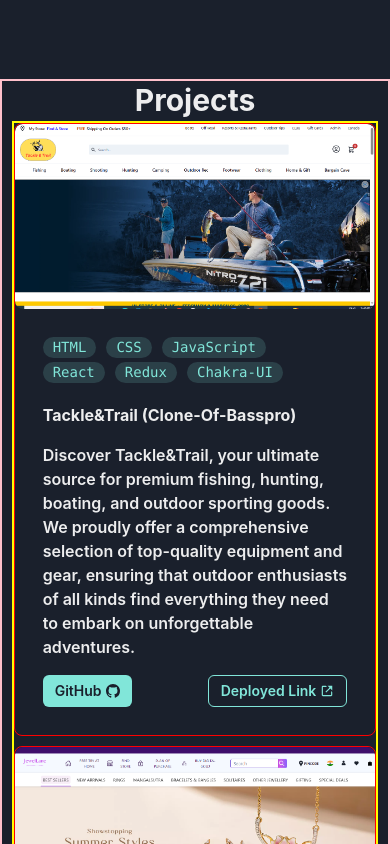
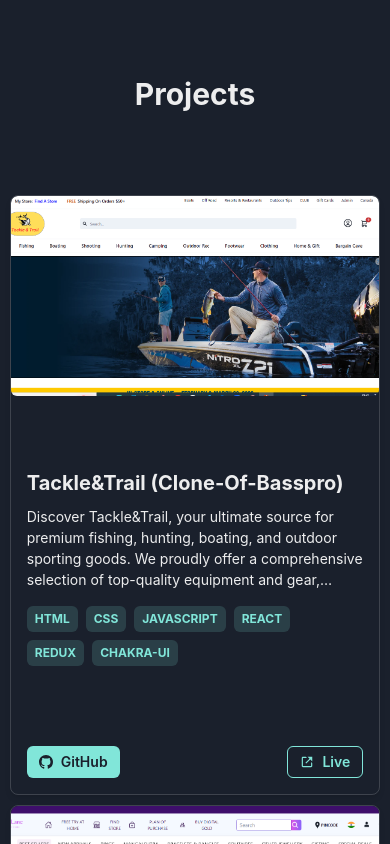
Before and after one commit to Harshitakatara34/Harshitakatara34.github.io, a React (Create React App) app: page / in a window 390 px wide. Shown: the part 5720-6564 px from the top of the page. Built offline with nearby package versions, Linux system fonts and the light colour scheme.

Commit message:
changes-done

```diff
--- a/src/Components/Contact.jsx
+++ b/src/Components/Contact.jsx
@@ -1,70 +1,186 @@
-      import React from 'react'
-      // import { HiOutlineMail } from "react-icons/hi";
-      // import { FaGithub, FaLinkedin } from "react-icons/fa";
+import React, { useEffect } from "react";
 import { FaGithub, FaLinkedin } from "react-icons/fa";
-      import {HiOutlineMail} from "react-icons/hi";
-      import { HiOutlinePhone } from 'react-icons/hi';
-      //  import { BsFillPersonLinesFill} from "react-icons/bs";
+import { HiOutlineMail, HiOutlinePhone } from "react-icons/hi";
 import {
+  Box,
+  Heading,
+  Input,
+  Textarea,
+  Button,
   FormControl,
   FormLabel,
-      FormErrorMessage,
   FormHelperText,
-      Input,
-      Textarea,
-      Button
-      } from '@chakra-ui/react'
-
-      import { Box, Heading, SimpleGrid } from "@chakra-ui/react";
+  VStack,
+  Stack,
+  IconButton,
+  Flex,
+  Image,
+  Text,
+  useBreakpointValue,
+} from "@chakra-ui/react";
+import AOS from 'aos';
+import 'aos/dist/aos.css';
+import { motion } from "framer-motion";
+import contactgif from "../Image/contactgif.svg"
+const MotionBox = motion(Box);
 
 const Contact = () => {
+  const formWidth = useBreakpointValue({ base: "100%", md: "60%", lg: "45%" });
+  const isMobile = useBreakpointValue({ base: true, md: false });
+  useEffect(() => {
+      // Initialize AOS
+      AOS.init({
+        duration: 800,
+        once: false, // Whether animation should happen only once
+        easing: 'ease-in-out',
+      });
+
+      // Refresh AOS after components are mounted
+      const timer = setTimeout(() => {
+        AOS.refresh();
+      }, 1000);
+
+      return () => clearTimeout(timer);
+    }, []);
   return (
-        <Box id="contact" textAlign={"center"} pt="130px" mt={"10"} style={{ display: "flex", justifyContent: "center", alignItems: "center", flexDirection: "column" ,gap:"5px"}}>
-        <Heading>Contact</Heading>
-        <h4>Submit the form below to get in touch with me!!</h4>
-        <FormControl as="form" action="https://getform.io/f/28236467-0f44-496b-80a3-8b3034c09c92" method="POST" style={{width:"40%",textAlign:"center"}}>
-          <FormLabel htmlFor="name">Name</FormLabel>
-          <Input type='text' id="name" name="name" placeholder='Enter Your Name' />
-          <FormLabel htmlFor="email">Email address</FormLabel>
-          <Input type='email' id="email" name="email" placeholder='Enter Your Email'/>
-          <FormLabel htmlFor="number">Mobile Number</FormLabel>
-          <Input type='number' id="number" name="number"  placeholder='Enter Your Mobile Number' />
-          <FormLabel htmlFor="message">Message</FormLabel>
-          <Textarea id="message" name="message"  placeholder='Enter Your Message'/>
-          <FormHelperText>We'll never share your details.</FormHelperText>
-          <Button type="submit" style={{backgroundColor:"skyblue",color:"black",marginTop:"10px"}}>Submit</Button>
-        </FormControl>
-        <div style={{ display: "flex", justifyContent: "center", flexDirection: "row", width:"50%", gap:"2%",marginTop:"10px" }}>
-        <a href="tel:7817032067">
-          <HiOutlinePhone size={60} />
-        </a>
-        <a href="mailto:khushikatara041@gmail.com">
-    <HiOutlineMail size={60} />
-  </a>
-              <a
-              href='https://www.linkedin.com/in/harshita-katara-09904b246/'
+    <Box id="contact" textAlign="center" pt="130px" px={4} pb={10} bg="gray.800" color="white">
+      <Heading mb={4} fontSize={{ base: "2xl", md: "3xl" }}>
+        Contact
+      </Heading>
+      <Box mb={6} fontSize={{ base: "md", md: "lg" }}>
+        Submit the form below to get in touch with me!
+      </Box>
+
+      <Flex
+        direction={{ base: "column", lg: "row" }}
+       justifyContent="space-between"
+       w="90%"
+       margin="auto"
+       mt="5rem"
+        // gap={10}
+        // px={4}
+        // mb={10}
 
       >
-                  <>
-                <FaLinkedin size={50}/>
-                  </>
-              </a>
-
-              <a
-              href='https://github.com/harshitakatara34'
-              >
-                  <>
-                <FaGithub size={50}/>
-                  </>
-              </a>
+        {/* Contact Form */}
 
 
+        {/* GIF or Animation */}
+        {!isMobile && (
+          <MotionBox
+             data-aos="fade-right"
+            w={{ base: "80%", lg: "50%" }}
+            justifyContent="center"
+            display="flex"
+            alignItems="center"
+          >
+            <Image
+              src={contactgif}
+              alt="Contact Animation"
+              borderRadius="md"
+              w="100%"
+              maxH="400px"
+              objectFit="cover"
+            />
+          </MotionBox>
+        )}
+          <MotionBox
+          as="form"
+          action="https://getform.io/f/28236467-0f44-496b-80a3-8b3034c09c92"
+          method="POST"
+          w={formWidth}
+          bg="gray.700"
+          p={6}
+          borderRadius="md"
+          boxShadow="xl"
+          data-aos="fade-left"
+        >
+          <VStack spacing={4}>
+            <FormControl isRequired>
+              <FormLabel>Name</FormLabel>
+              <Input type="text" name="name" placeholder="Enter your name" bg="gray.600" color="white" />
+            </FormControl>
 
+            <FormControl isRequired>
+              <FormLabel>Email address</FormLabel>
+              <Input type="email" name="email" placeholder="Enter your email" bg="gray.600" color="white" />
+            </FormControl>
 
-        </div>
+            <FormControl>
+              <FormLabel>Mobile Number</FormLabel>
+              <Input type="tel" name="number" placeholder="Enter your mobile number" bg="gray.600" color="white" />
+            </FormControl>
+
+            <FormControl isRequired>
+              <FormLabel>Message</FormLabel>
+              <Textarea name="message" placeholder="Enter your message" rows={4} bg="gray.600" color="white" />
+              <FormHelperText color="gray.300">We'll never share your details.</FormHelperText>
+            </FormControl>
+
+            <Button
+              type="submit"
+              bgGradient="linear(to-l, #81e6d9, #28628b)"
+              color="white"
+              _hover={{ opacity: 0.85 }}
+              w="full"
+              mt={2}
+            >
+              Submit
+            </Button>
+          </VStack>
+        </MotionBox>
+      </Flex>
+
+      {/* Social Links */}
+      <Stack direction="row" spacing={6} justify="center" align="center" mt={6} flexWrap="wrap">
+        <a href="tel:7817032067" target="_blank" rel="noreferrer">
+          <IconButton
+            icon={<HiOutlinePhone size={30} />}
+            aria-label="Phone"
+            variant="ghost"
+            color="white"
+            _hover={{ bg: "gray.600" }}
+            isRound
+          />
+        </a>
+        <a href="mailto:khushikatara041@gmail.com" target="_blank" rel="noreferrer">
+          <IconButton
+            icon={<HiOutlineMail size={30} />}
+            aria-label="Mail"
+            variant="ghost"
+            color="white"
+            _hover={{ bg: "gray.600" }}
+            isRound
+          />
+        </a>
+        <a href="https://www.linkedin.com/in/harshita-katara-09904b246/" target="_blank" rel="noreferrer">
+          <IconButton
+            icon={<FaLinkedin size={30} />}
+            aria-label="LinkedIn"
+            variant="ghost"
+            color="white"
+            _hover={{ bg: "gray.600" }}
+            isRound
+          />
+        </a>
+        <a href="https://github.com/harshitakatara34" target="_blank" rel="noreferrer">
+          <IconButton
+            icon={<FaGithub size={30} />}
+            aria-label="GitHub"
+            variant="ghost"
+            color="white"
+            _hover={{ bg: "gray.600" }}
+            isRound
+          />
+        </a>
+      </Stack>
+
+      {/* Copyright */}
+      <Text mt={10} fontSize="sm" color="gray.400">
+        © Harshita Katara. All rights reserved.
+      </Text>
     </Box>
+  );
+};
 
-      )
-      }
-
-      export default Contact
+export default Contact;
--- a/src/Components/Projects.jsx
+++ b/src/Components/Projects.jsx
@@ -9,9 +9,9 @@
 
 const Projects = () => {
   return (
-    <Box id="projects" textAlign={"center"} mt={"100"} border="2px solid pink" >
+    <Box id="projects" textAlign={"center"} mt="6rem"  >
       <Heading>Projects</Heading>
-      <SimpleGrid border="2px solid yellow"
+      <SimpleGrid
         justifyContent="center"
         textAlign={"center"}
         m={"auto"}
--- a/src/Components/Stats.jsx
+++ b/src/Components/Stats.jsx
@@ -20,14 +20,15 @@
       return () => clearTimeout(timer);
     }, []);
   return (
-    <Box marginTop={"130px"} textAlign="center">
+    <Box mt="15rem" textAlign="center">
       <Heading data-aos="fade-down">GitHub Stats</Heading>
-      <Stack>
+      <Stack    w="85%" margin="auto">
 
         <Center
           className="react-activity-calendar"
           margin="auto"
           // m={"auto"}
+
            data-aos="fade-up"
           mt="50px"
           mb={"20px"}
--- a/src/Components/helper.js
+++ b/src/Components/helper.js
@@ -1,121 +1,99 @@
-import { StarIcon } from "@chakra-ui/icons";
 import {
   Badge,
   Box,
   Button,
+  Code,
   Flex,
   Image,
   Link,
   Text,
-  Heading,
-  Code,
 } from "@chakra-ui/react";
 import { BiLinkExternal } from "react-icons/bi";
 import { BsGithub } from "react-icons/bs";
-import {motion} from "framer-motion"
+import AOS from 'aos';
+import 'aos/dist/aos.css';
+import { useEffect } from "react";
 function HelperProject({ image, title, techStack, desc, github, deploy }) {
+    useEffect(() => {
+      // Initialize AOS
+      AOS.init({
+        duration: 800,
+        once: false, // Whether animation should happen only once
+        easing: 'ease-in-out',
+      });
+
+      // Refresh AOS after components are mounted
+      const timer = setTimeout(() => {
+        AOS.refresh();
+      }, 1000);
+
+      return () => clearTimeout(timer);
+    }, []);
   return (
-    <motion.div
-    initial={{ opacity: 0, y: 100 }}
-    whileInView={{ opacity: 1, y:0 }}
-    viewport={{ once: false, amount: 0.2 }}
-    transition={{ duration: 0.8, ease: "easeOut" }}
-  >
-    <Box border="2px solid red"
+    <Box
       className="project-card"
-      maxW="sm"
-      m="auto"
-      w="100%"
+      maxW="100%"
+      minH="500px"
+      h="100%"
       borderWidth="1px"
       borderRadius="lg"
       overflow="hidden"
-      // mt="10px"
+     mt="5rem"
+      display="flex"
+      flexDirection="column"
+      justifyContent="space-between"
+      // bg="white"
+      boxShadow="md"
+      data-aos="fade-up"
     >
-      <Box borderRadius="lg" overflow="hidden">
-        <Link textDecoration="none" _hover={{ textDecoration: "none" }}>
       <Image
-            transform="scale(1.0)"
         src={image}
-            alt="some text"
-            objectFit="contain"
-            width="100%"
-            transition="0.3s ease-in-out"
-            _hover={{
-              transform: "scale(1.05)",
-            }}
+        alt={title}
+        objectFit="cover"
+        w="100%"
+        h="200px"
+        borderRadius="md"
       />
-        </Link>
-      </Box>
 
-      <Box p="7">
-        <Box display="flex" flexWrap={"wrap"} alignItems="baseline">
-          {techStack?.map((el, ind) => {
-            return (
-              <Code
-                mr="10px"
-                fontSize={"14px"}
-                borderRadius="50px"
-                px="10px"
-                mb="4px"
-                colorScheme={"teal"}
-              >
-                <Badge
-                  class="project-tech-stack"
-                  key={ind + Date.now()}
-                  borderRadius="full"
-                  colorScheme="teal"
-                >
-                  {el}{" "}
-                </Badge>
-              </Code>
-            );
-          })}
-        </Box>
-        <Text
-          mt="4"
-          fontWeight="bold"
-          as="h4"
-          lineHeight="tight"
-          noOfLines={2}
-          textAlign="left"
-          className="project-title"
-        >
+      <Box mt={4} p={4}>
+        <Text fontWeight="bold" fontSize="xl" mb={2} textAlign="left">
           {title}
         </Text>
-
-        <Text
-  mt="4"
-  fontWeight="semibold"
-  as="h4"
-  lineHeight="tight"
-  noOfLines={10}
-  textAlign="left"
-  className="project-description"
-  style={{ overflow: 'hidden', whiteSpace: 'pre-line' }}
->
+        <Text fontSize="sm" textAlign="left" noOfLines={4}>
           {desc}
         </Text>
 
+        <Flex wrap="wrap" mt={4}>
+          {techStack.map((tech, i) => (
+            <Badge
+              key={i}
+              mr={2}
+              mb={2}
+              px={2}
+              py={1}
+              borderRadius="md"
+              colorScheme="teal"
+              fontSize="xs"
+            >
+              {tech}
+            </Badge>
+          ))}
+        </Flex>
+      </Box>
 
-        <Flex mt={"4"} justifyContent={"space-between"}>
-          <Link class="project-github-link" href={github} isExternal>
-            <Button size="sm" colorScheme="teal" variant="solid">
-              <Text mr={"4px"}>GitHub</Text>
-
-              <BsGithub />
+      <Flex justifyContent="space-between" p={4}>
+        <Link href={github} isExternal>
+          <Button size="sm" colorScheme="teal" leftIcon={<BsGithub />}>
+            GitHub
           </Button>
         </Link>
-
-          <Link class="project-deployed-link" href={deploy} isExternal>
-            <Button size="sm" colorScheme="teal" variant="outline">
-              <Text mr={"4px"}>Deployed Link</Text>
-              <BiLinkExternal />
+        <Link href={deploy} isExternal>
+          <Button size="sm" colorScheme="teal" variant="outline" leftIcon={<BiLinkExternal />}>
+            Live
           </Button>
         </Link>
       </Flex>
     </Box>
-    </Box>
-    </motion.div>
   );
 }
 
```
Also changed, not shown: src/Image/contactgif.svg (added). Lines whose indentation alone changed are shown as unchanged.
